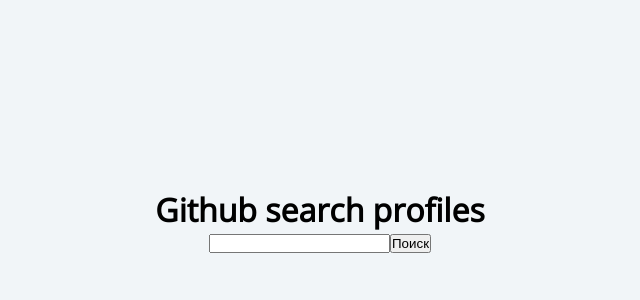
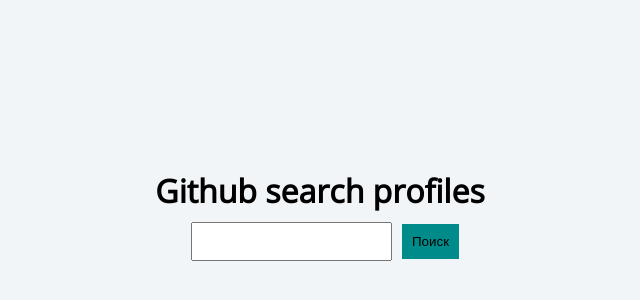
Before and after one commit to mealmargo/API, a plain HTML site: page index.html in a window 1280 px wide. Shown: the part 180-480 px from the top of the page, without its empty margins (320-960 px from the left). Drawn offline with nearby package versions, Linux system fonts and the light colour scheme.

Commit message:
added style to search-input and search-button

```diff
--- a/style.css
+++ b/style.css
@@ -21,3 +21,20 @@
     align-items: center;
     height: 100vh;
   }
+.search-input{
+    padding: 10px;
+    margin: 10px;
+
+
+  }
+  .search-button{
+    padding: 10px;
+    background-color: darkcyan;
+    color: black;
+    border: none;
+
+
+  }
+  .search-button:hover{
+    background-color: rgb(42, 71, 51);
+  }
```
